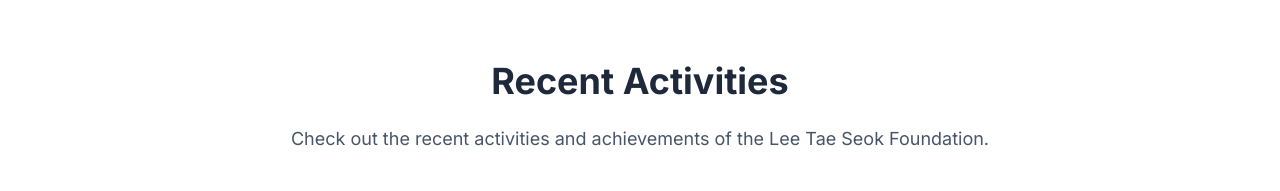
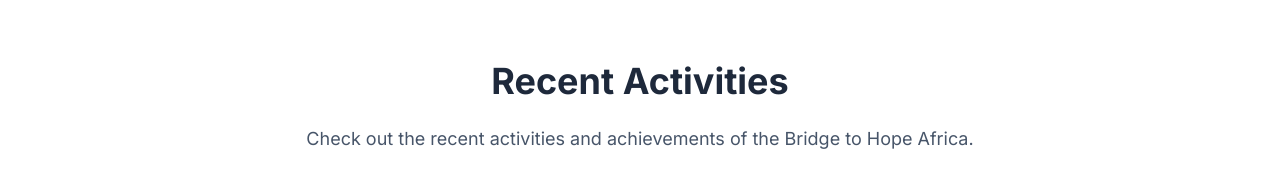
Before and after one commit to LeeTaeSeokFoundation/Bridge-to-Hope-Africa, a Next.js app: page / in a window 1280 px wide. Shown: the part 1940-2131 px from the top of the page. Built offline with nearby package versions, Linux system fonts and the light colour scheme.

Commit message:
Update page.tsx

```diff
--- a/app/page.tsx
+++ b/app/page.tsx
@@ -170,7 +170,7 @@ export default function Home() {
             <div className="mx-auto max-w-3xl text-center">
               <h2 className="mb-6 text-3xl font-bold text-slate-800 sm:text-4xl">Recent Activities</h2>
               <p className="mb-10 text-lg text-slate-600">
-                Check out the recent activities and achievements of the Lee Tae Seok Foundation.
+                Check out the recent activities and achievements of the Bridge to Hope Africa.
               </p>
             </div>
 
```
